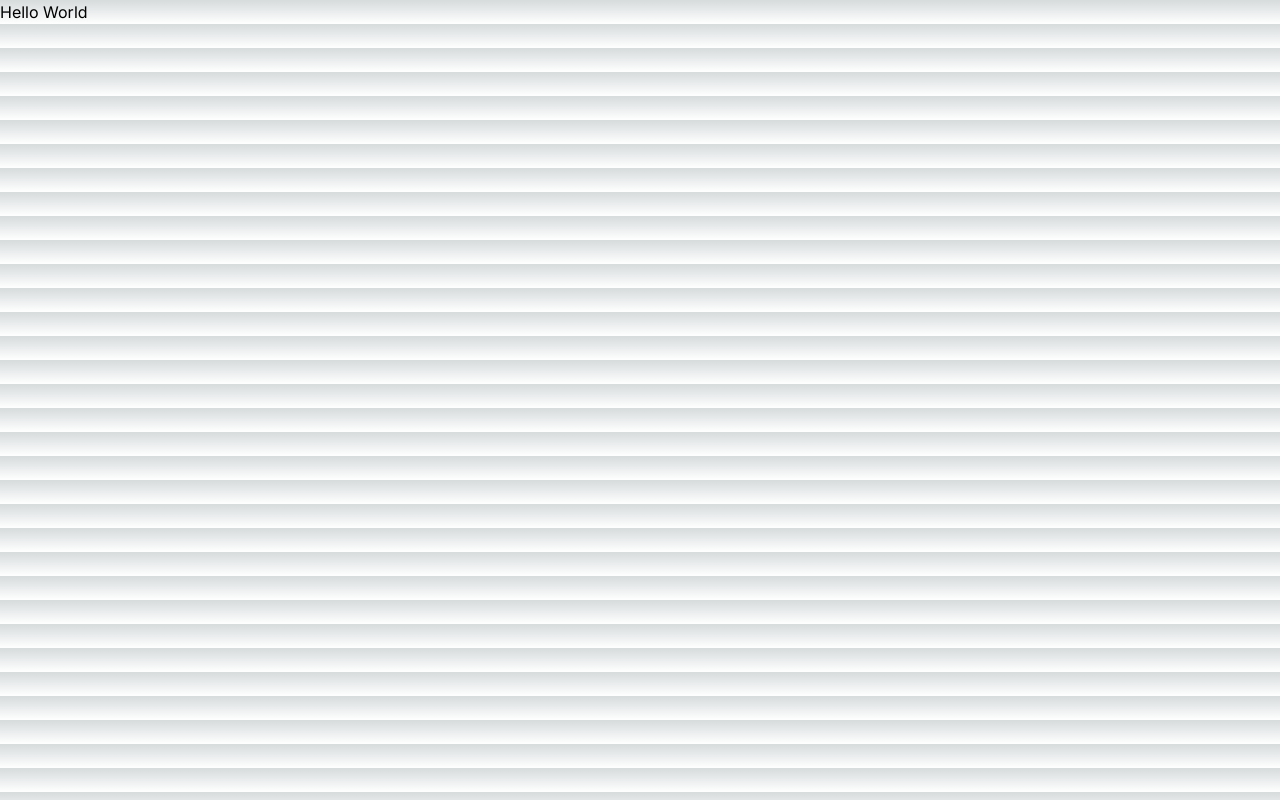
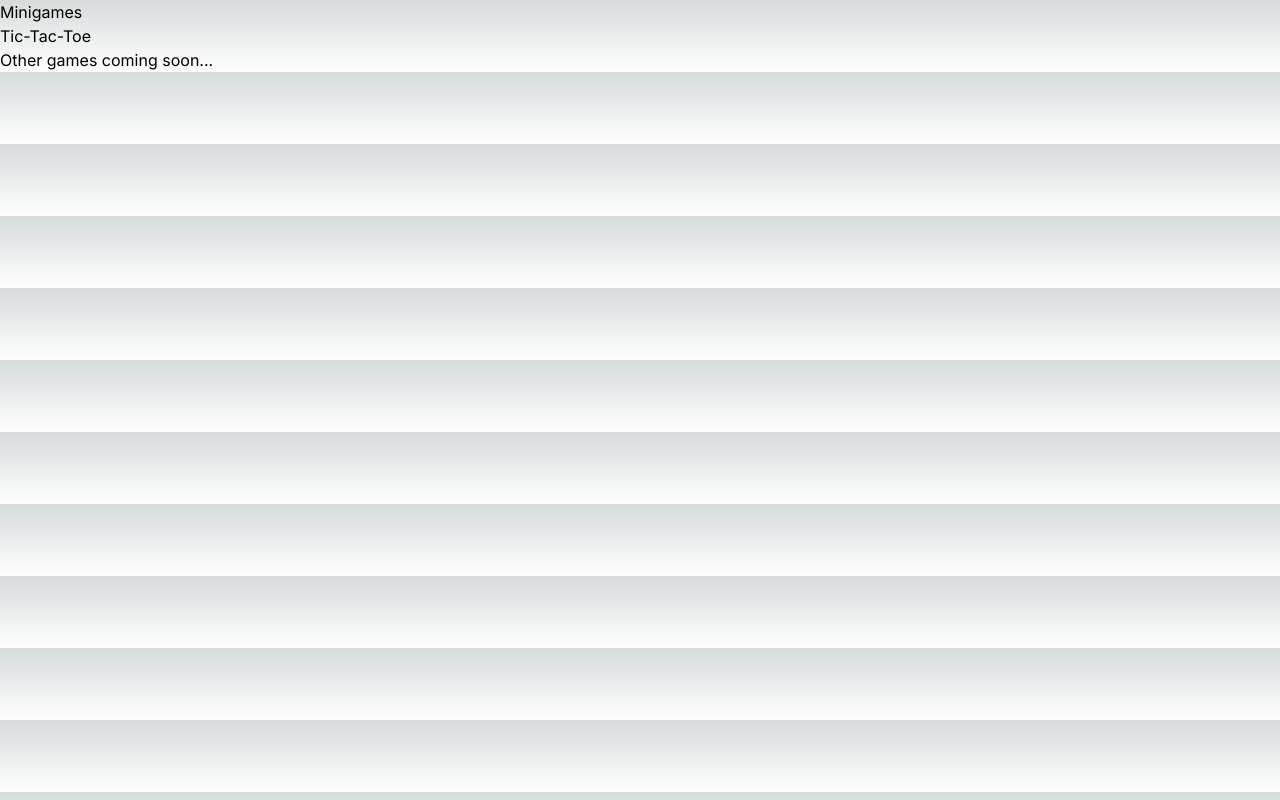
Before and after one commit to pixelfox01/minigames, a Next.js app: page / in a window 1280 px wide. Built offline with nearby package versions, Linux system fonts and the light colour scheme.

Commit message:
Created basic skeleton

```diff
--- /dev/null
+++ b/app/(games)/tictactoe/page.tsx
@@ -0,0 +1,11 @@
+import Link from "next/link";
+
+export default function TicTacToe() {
+  return (
+    <div>
+      <Link href="/">Back to home</Link>
+      <h1>Tic-Tac-Toe</h1>
+      <p>Coming soon...</p>
+    </div>
+  );
+}
--- a/app/layout.tsx
+++ b/app/layout.tsx
@@ -1,22 +1,22 @@
-import type { Metadata } from 'next'
-import { Inter } from 'next/font/google'
-import './globals.css'
+import type { Metadata } from "next";
+import { Inter } from "next/font/google";
+import "./globals.css";
 
-const inter = Inter({ subsets: ['latin'] })
+const inter = Inter({ subsets: ["latin"] });
 
 export const metadata: Metadata = {
-  title: 'Create Next App',
-  description: 'Generated by create next app',
-}
+  title: "Minigames",
+  description: "Collection of fun minigames",
+};
 
 export default function RootLayout({
   children,
 }: {
-  children: React.ReactNode
+  children: React.ReactNode;
 }) {
   return (
     <html lang="en">
       <body className={inter.className}>{children}</body>
     </html>
-  )
+  );
 }
--- a/app/page.tsx
+++ b/app/page.tsx
@@ -1,3 +1,13 @@
+import Link from "next/link";
+
 export default function Home() {
-  return <h1>Hello World</h1>;
+  return (
+    <div>
+      <h1>Minigames</h1>
+      <div>
+        <Link href="/tictactoe">Tic-Tac-Toe</Link>
+        <p>Other games coming soon...</p>
+      </div>
+    </div>
+  );
 }
```
